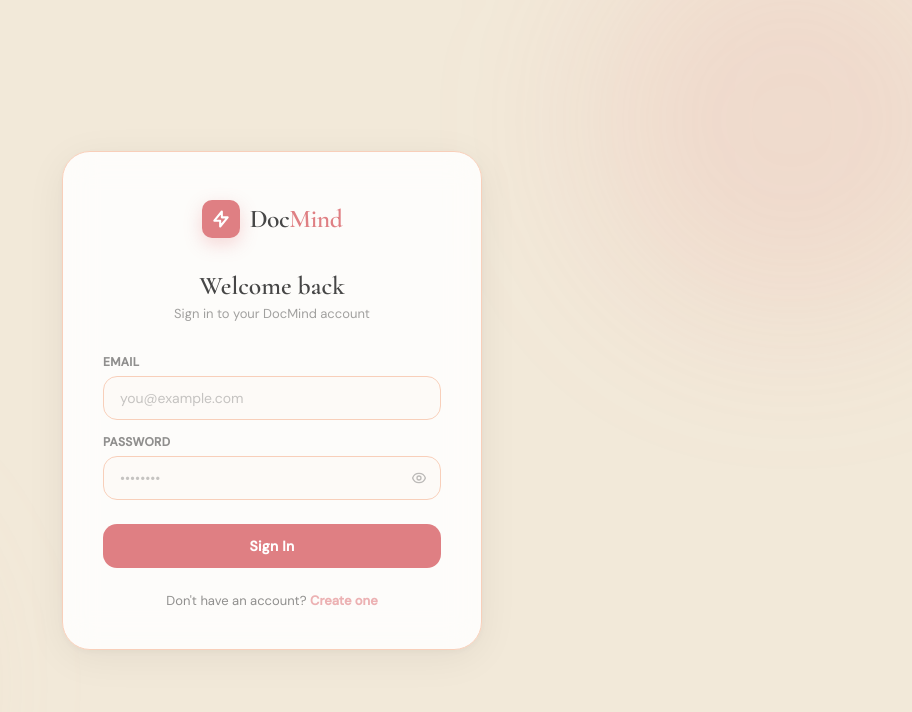
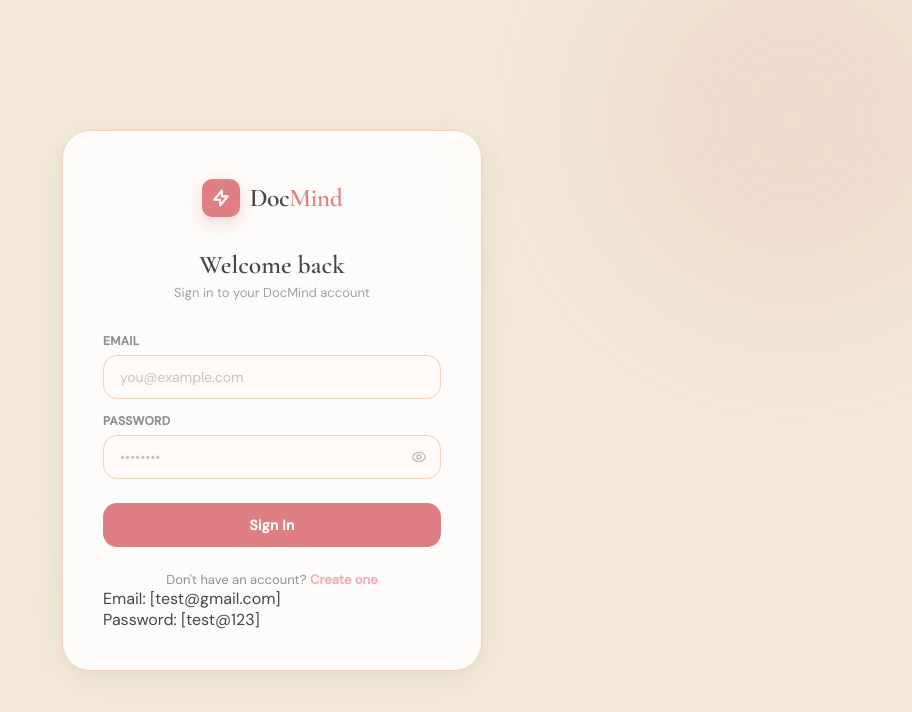
Before and after one commit to Anilbk777/DocMind, a React (Vite) app in the folder docmind/: page /login in a window 1280 px wide. Shown: the top 712 px of the page, without its empty margins (368-1280 px from the left). Built offline with nearby package versions, Linux system fonts and the light colour scheme; no server answers.

Commit message:
test email and password added

```diff
--- a/docmind/src/pages/Login.jsx
+++ b/docmind/src/pages/Login.jsx
@@ -96,6 +96,10 @@ export default function Login({ setIsAuthenticated }) {
         <p className={styles.footer}>
           Don't have an account? <a href="/register">Create one</a>
         </p>
+        <div className="mt-4">
+          <p>Email: [test@gmail.com]</p>
+          <p>Password: [test@123]</p>
+        </div>
       </div>
     </div>
   );
--- a/docmind/src/services/api.js
+++ b/docmind/src/services/api.js
@@ -1,7 +1,7 @@
-// const API_BASE = "http://127.0.0.1:8000/api/v1";
-// const WS_BASE = "ws://127.0.0.1:8000/api/v1";
-const API_BASE = import.meta.env.VITE_API_BASE;
-const WS_BASE = import.meta.env.VITE_WS_BASE;
+const API_BASE = "http://127.0.0.1:8000/api/v1";
+const WS_BASE = "ws://127.0.0.1:8000/api/v1";
+// const API_BASE = import.meta.env.VITE_API_BASE;
+// const WS_BASE = import.meta.env.VITE_WS_BASE;
 
 // console.log("API_BASE:", API_BASE);
 // console.log("WS_BASE:", WS_BASE);
```
Also changed, not shown: 1 other file (tests, documents, lock files or other folders).
